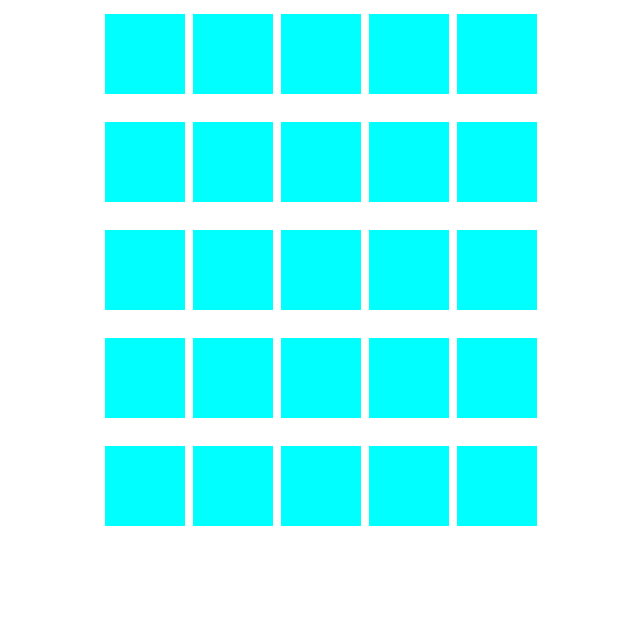
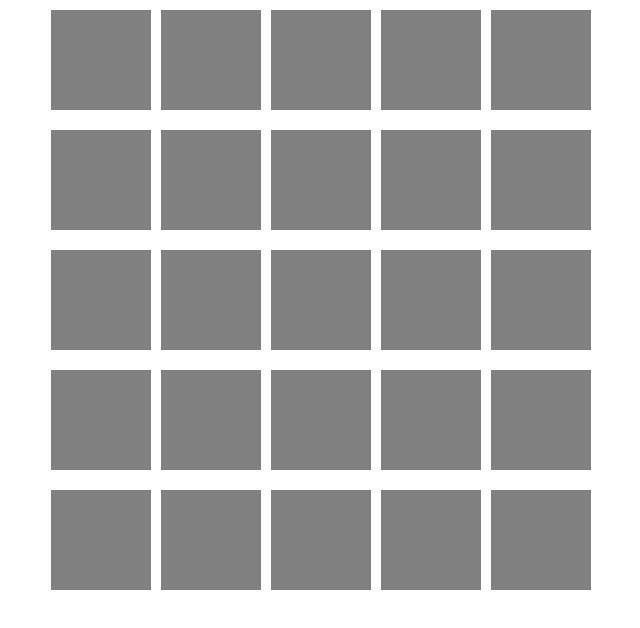
Before and after one commit to jalagash-it/utopic, a Nuxt app: page /games in a window 1280 px wide. Shown: the top 628 px of the page, without its empty margins (319-959 px from the left). Built offline with nearby package versions, Linux system fonts and the light colour scheme.

Commit message:
games.vue:tile design changed

```diff
--- a/pages/games.vue
+++ b/pages/games.vue
@@ -49,12 +49,12 @@
 .tiles-row{
     display: flex;
     justify-content: center;
-    margin: 10px;
+    margin: 5px;
 }
 .tile{
-    width: 80px;
-    height: 80px;
-    background-color: aqua;
-    margin: 4px;
+    width: 100px;
+    height: 100px;
+    background-color: gray;
+    margin: 5px;
 }
 </style>
```
